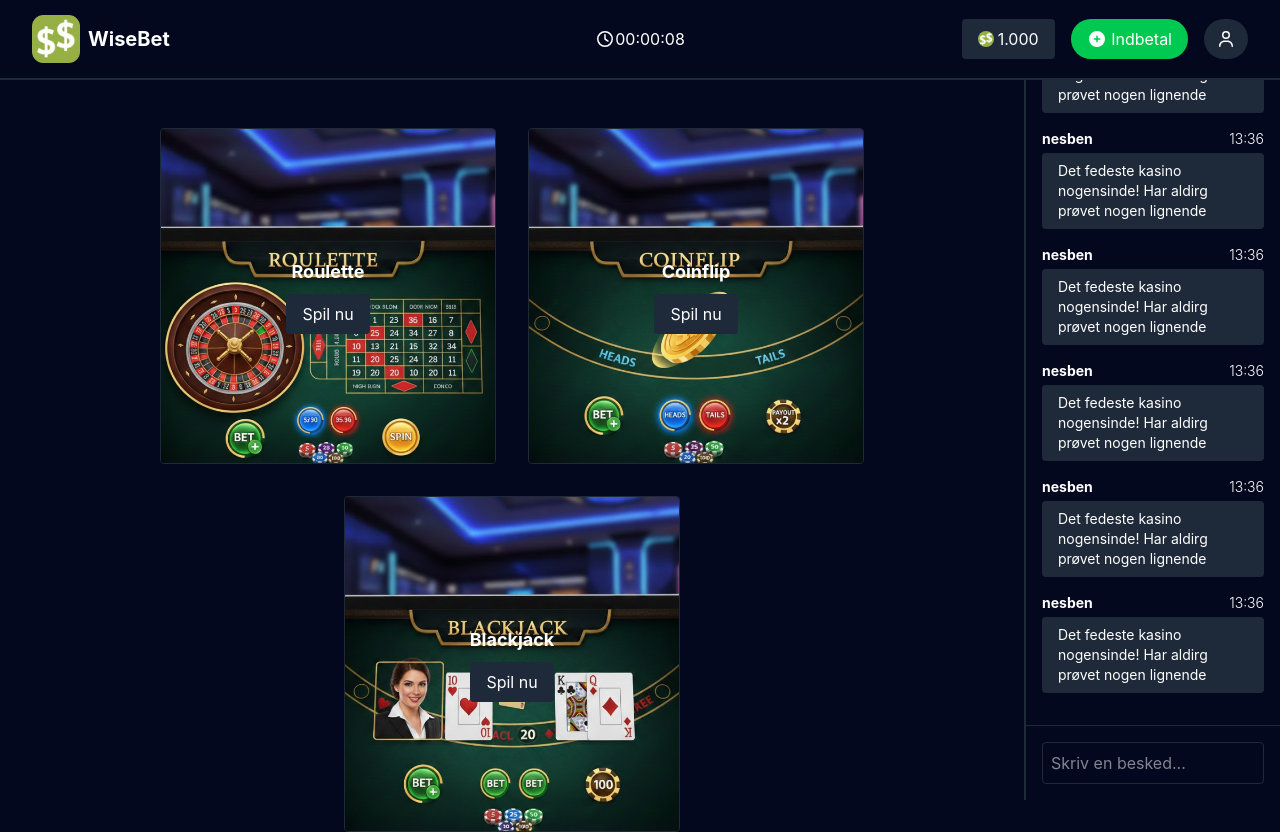
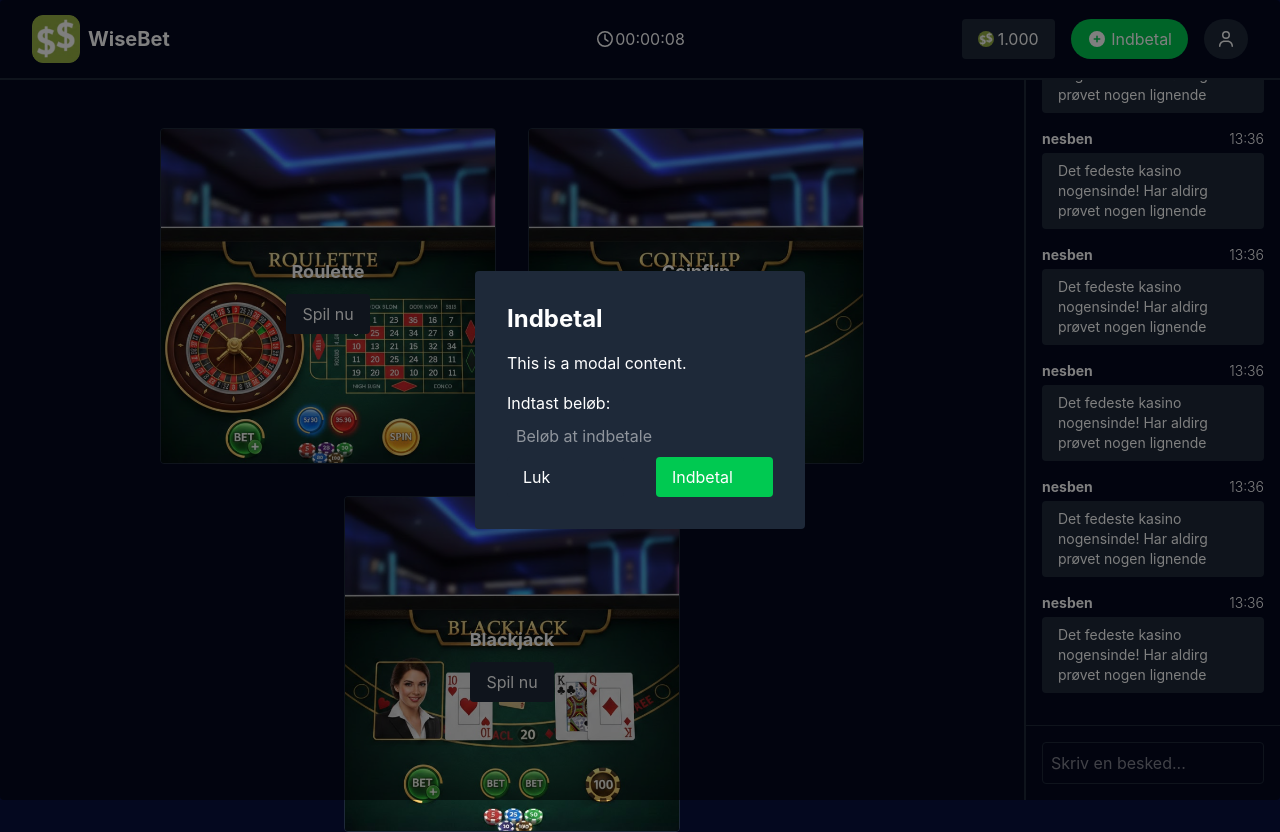
Before and after one commit to TroelsSkov/WiseBet, a React (Vite) app: page / in a window 1280 px wide. Both pictures are taken after a click on the button "Indbetal". Built offline with nearby package versions, Linux system fonts and the light colour scheme; no server answers.

Commit message:
create Modal component and Modal for deposit

```diff
--- a/src/components/navbar/DepositButton.tsx
+++ b/src/components/navbar/DepositButton.tsx
@@ -2,19 +2,29 @@ import { FontAwesomeIcon } from "@fortawesome/react-fontawesome";
 import Button from "../form/Button"
 import { faPlus } from "@fortawesome/free-solid-svg-icons";
 import { faPlusCircle } from "@fortawesome/free-solid-svg-icons/faPlusCircle";
+import Modal from "../ui/Modal";
+import Input from "../form/Input";
+import { useState } from "react";
 
 function DepositButton() {
-    function handleClick() {
-        alert('Deposit clicked'); // TODO: open dialog? redirect?
-    }
+    const [modalVisible, setModalVisible] = useState(false);
 
     return (
         <span>
-            <Button variant="pill" color="green" onClick={handleClick}>
+            <Button variant="pill" color="green" onClick={() => setModalVisible(true)}>
                 <FontAwesomeIcon icon={faPlusCircle} />
                 &nbsp;
                 <p>Indbetal</p>
             </Button>
+            <Modal visible={modalVisible} title="Indbetal">
+                <p>Indtast beløb:</p>
+                <Input type="number" placeholder="Beløb at indbetale" />
+                <div className="flex justify-end gap-4">
+                    <Button onClick={() => setModalVisible(false)}>Luk</Button>
+                    <br />
+                    <Button color="green" onClick={() => alert("Indbetalingshandling")}>Indbetal</Button>
+                </div>
+            </Modal>
         </span>
     )
 }
--- /dev/null
+++ b/src/components/ui/Modal.tsx
@@ -0,0 +1,21 @@
+interface ModalProps {
+    visible: boolean;
+    title: string;
+    children: React.ReactNode;
+}
+
+function Modal({ visible, title, children }: ModalProps) {
+    if (!visible) return null;
+
+    return (
+        <div className="fixed inset-0 bg-black/50 flex items-center justify-center rounded z-50">
+            <div className="bg-gray-800 rounded p-8">
+                <h2 className="text-2xl font-bold mb-4">{title}</h2>
+                <p className="mb-4">This is a modal content.</p>
+                {children}
+            </div>
+        </div>
+    )
+}
+
+export default Modal
```
